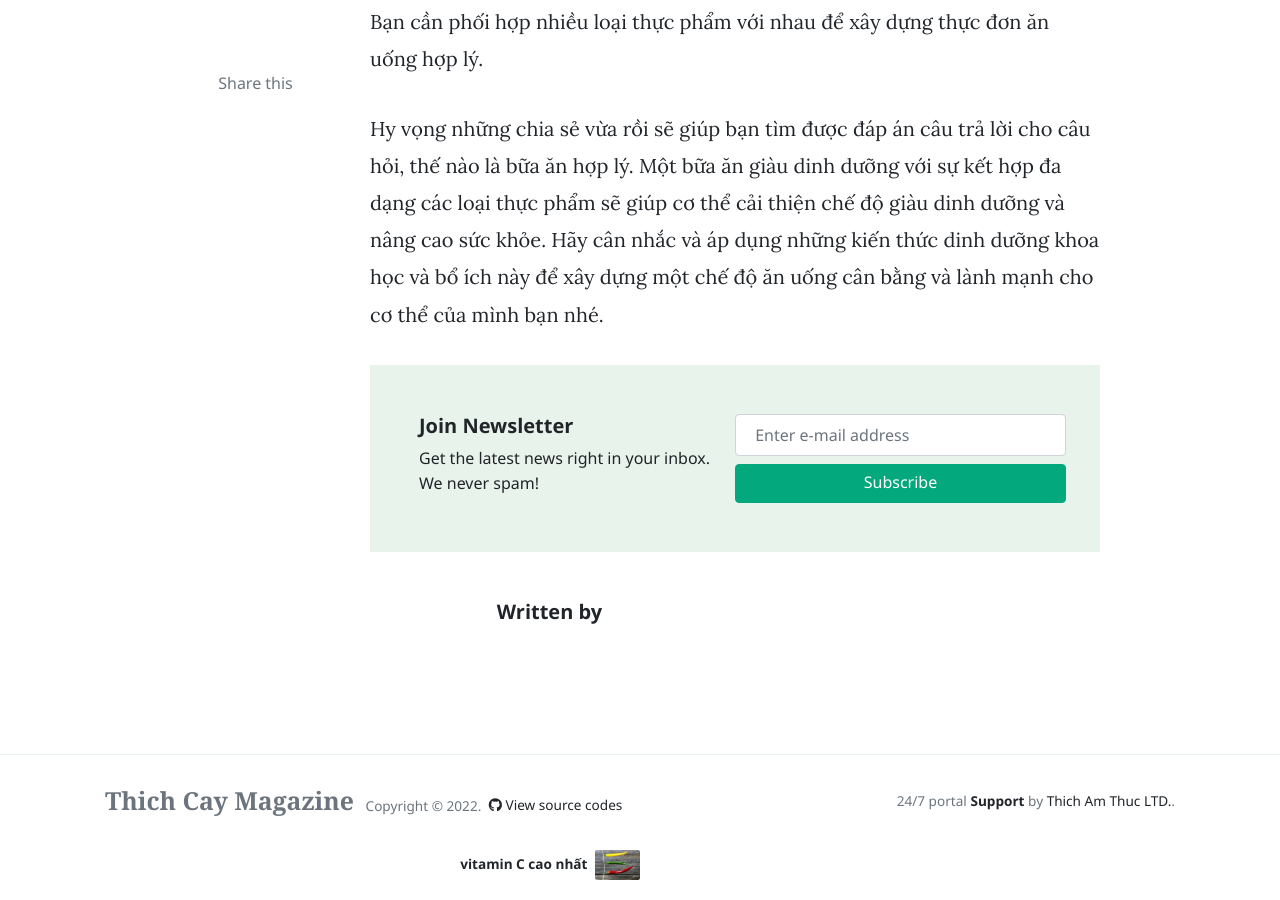
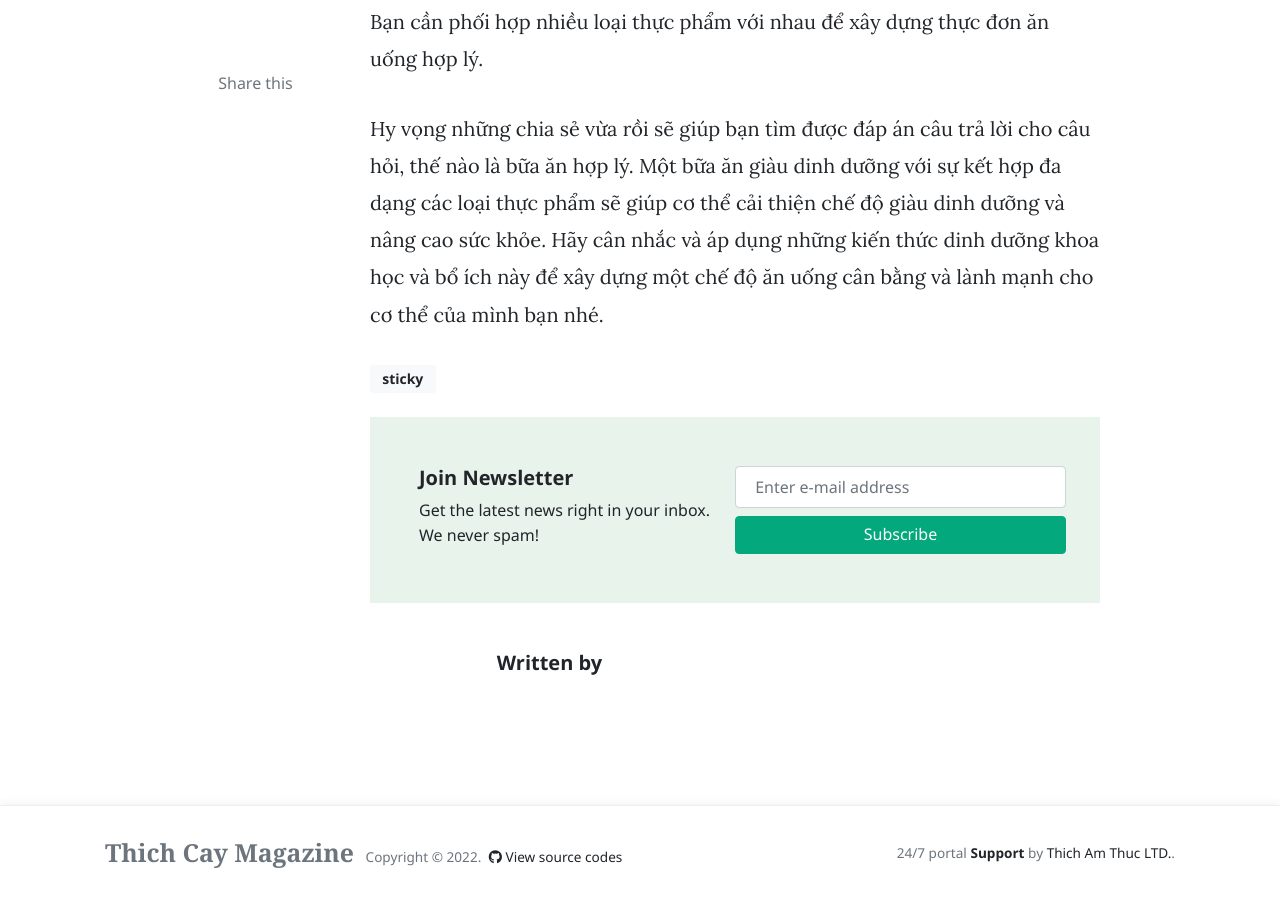
Before and after one commit to thichcayvn/thichcayvn.github.io, a Jekyll site: the page built from _posts/2019-01-18-cach-xay-dung-bua-an-hop-ly-dinh-duong.md, in a window 1280 px wide and 900 px high, scrolled down 3967 px. Built offline with Jekyll 4.4.1, drawn with Linux system fonts in a browser that asks for light colours; nearby versions of some CDN libraries; comment, search, counter and statistics services are not loaded.

Commit message:
commit on 'master'

```diff
--- a/_posts/2019-01-18-cach-xay-dung-bua-an-hop-ly-dinh-duong.md
+++ b/_posts/2019-01-18-cach-xay-dung-bua-an-hop-ly-dinh-duong.md
@@ -4,6 +4,7 @@
 author: jane
 categories: [ Jekyll, tutorial ]
 image: assets/images/11.jpg
+tags: [sticky]
 ---
 
 #### Thế nào là bữa ăn hợp lý?
--- a/index.html
+++ b/index.html
@@ -144,7 +144,7 @@
                 <p class="mb-3 lead">
                     {{ post.excerpt | strip_html | strip_newlines | truncate: 136 }}
                 </p>
-                <a href="{{site.baseurl}}{{post.url}}" class="btn btn-dark">Read More</a>
+                <a href="{{site.baseurl}}{{post.url}}" class="btn btn-dark">Xem thêm</a>
             </div>
             <div class="col-md-6 d-none d-md-block pr-0" style="background-size:cover;background-image:url({{site.baseurl}}/{{ post.image }});">
             </div>
```
